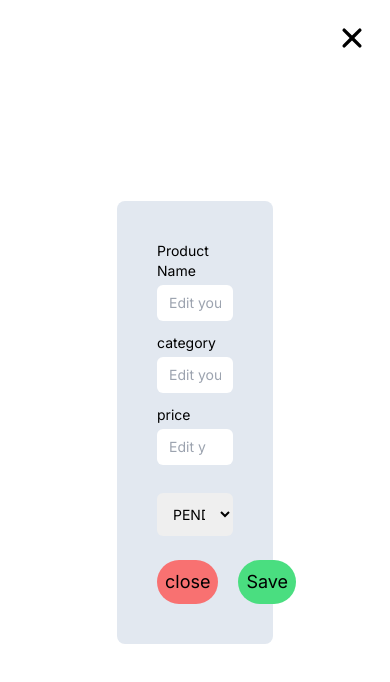
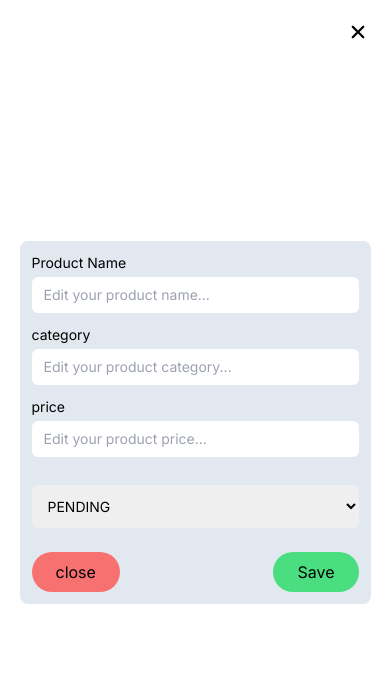
Before and after one commit to Foxlancerr/next-js-crud-table, a Next.js app: page / in a window 390 px wide. Both pictures are taken after a click on the element "Create New". Shown: the top 682 px of the page. Built offline with nearby package versions, Linux system fonts and the light colour scheme.

Commit message:
make it some responsiveness in Dialog box

```diff
--- a/src/components/DialogBox.tsx
+++ b/src/components/DialogBox.tsx
@@ -39,7 +39,7 @@ function DialogBox({
   return (
     <div className="flex flex-col justify-center items-center h-screen w-full bg-white z-10 top-0 left-0 fixed">
       <span
-        className="text-4xl cursor-pointer absolute right-5 top-5"
+        className="sm:text-4xl text-2xl cursor-pointer absolute right-5 top-5"
         onClick={() => {
           setDialogBoxFormData(null);
           dispatch(dialogBoxClose());
@@ -51,7 +51,7 @@ function DialogBox({
       <form
         onSubmit={handleSave}
         id="product-form"
-        className="bg-slate-200 py-10 px-10 rounded-lg w-2/5 flex flex-col gap-y-3 "
+        className="bg-slate-200 md:py-10 py-3 md:px-10 px-3 rounded-lg md:w-2/5 w-[90%] flex flex-col gap-y-3 "
       >
         <InputBox
           onChange={handleInputChange}
@@ -100,12 +100,12 @@ function DialogBox({
               setDialogBoxFormData(null);
               dispatch(dialogBoxClose());
             }}
-            className="text-lg px-2 flex-grow rounded-full py-2 bg-red-400 text-black hover:bg-red-800 hover:text-white duration-100"
+            className="sm:text-lg text-md md:px-2 px-6 md:flex-grow rounded-full py-2  bg-red-400 text-black hover:bg-red-800 hover:text-white duration-100"
           >
             close
           </button>
           <button
-            className="text-lg px-2 py-2 rounded-full flex-grow bg-green-400 text-black hover:bg-green-800 hover:text-white duration-10"
+            className="sm:text-lg text-md md:px-2 px-6 py-2 rounded-full md:flex-grow bg-green-400 text-black hover:bg-green-800 hover:text-white duration-10"
             type="submit"
           >
             Save
```
